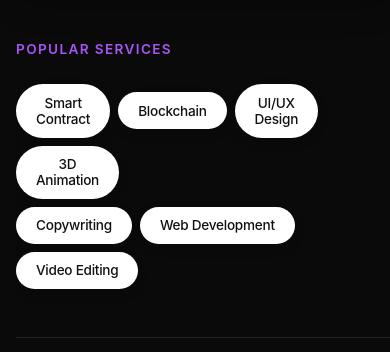
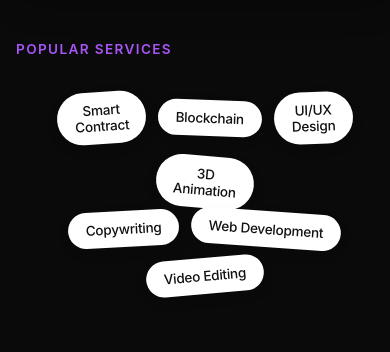
Before and after one commit to kanhaiyapatidar28/DeLance, a React (Vite) app: page / in a window 390 px wide. Shown: the part 384-736 px from the top of the page. Built offline with nearby package versions, Linux system fonts and the light colour scheme; no server answers.

Commit message:
style: update mobile view for popular services bubble menu

```diff
--- a/src/assets/landing.css
+++ b/src/assets/landing.css
@@ -564,13 +564,13 @@ html.dark .workmanship-glass-card {
 
   /* Bubbles */
   .bubble-menu-outer-wrap { margin-left: 0 !important; }
-  .bubble-menu-container { overflow-x: hidden; width: 100%; }
-  .bubble-row { gap: 0.5rem; flex-wrap: wrap !important; justify-content: flex-start; }
-  .bubble-bottom-row { margin-left: 0 !important; margin-top: 0 !important; }
+  .bubble-menu-container { overflow: visible !important; width: 100%; align-items: center !important; padding: 1.5rem 0 !important; }
+  .bubble-row { gap: 0.75rem; flex-wrap: wrap !important; justify-content: center !important; margin-bottom: 0.5rem; }
+  .bubble-bottom-row { margin-left: 0 !important; margin-top: -0.8rem !important; }
   .bubble-item {
-    padding: 0.65rem 1.25rem !important;
+    padding: 0.6rem 1.1rem !important;
     font-size: 0.85rem !important;
-    transform: none !important;
+    /* Removed transform: none so inline rotations apply */
   }
 
   /* Compare grid */
```
